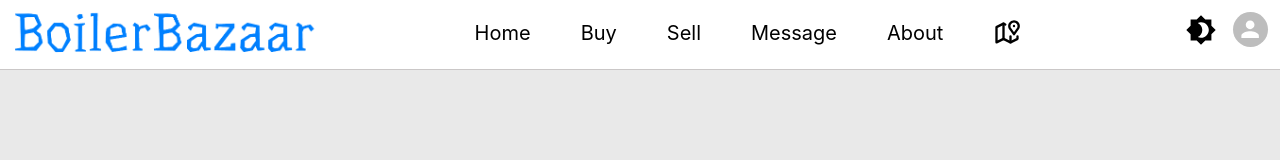
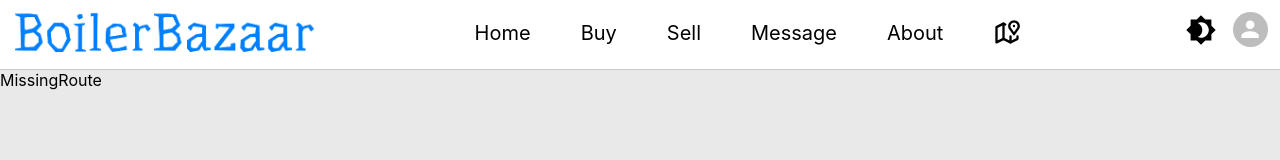
Before and after one commit to wang4621/boilerbazaar, a React (Create React App) app: page /404 in a window 1280 px wide. Shown: the top 160 px of the page. Built offline with nearby package versions, Linux system fonts and the light colour scheme; no server answers; sample sign-in values are in the browser's storage.

Commit message:
missing route

```diff
--- a/src/component/MissingRoute.js
+++ b/src/component/MissingRoute.js
@@ -1,8 +1,9 @@
-import React from 'react'
-import { Navigate } from 'react-router-dom';
+import React from "react";
 
 const MissingRoute = () => {
-    return < Navigate to={{pathname: '/404'}} / >
+  return (
+    <div>MissingRoute</div>
+  )
 }
 
 export default MissingRoute
```
